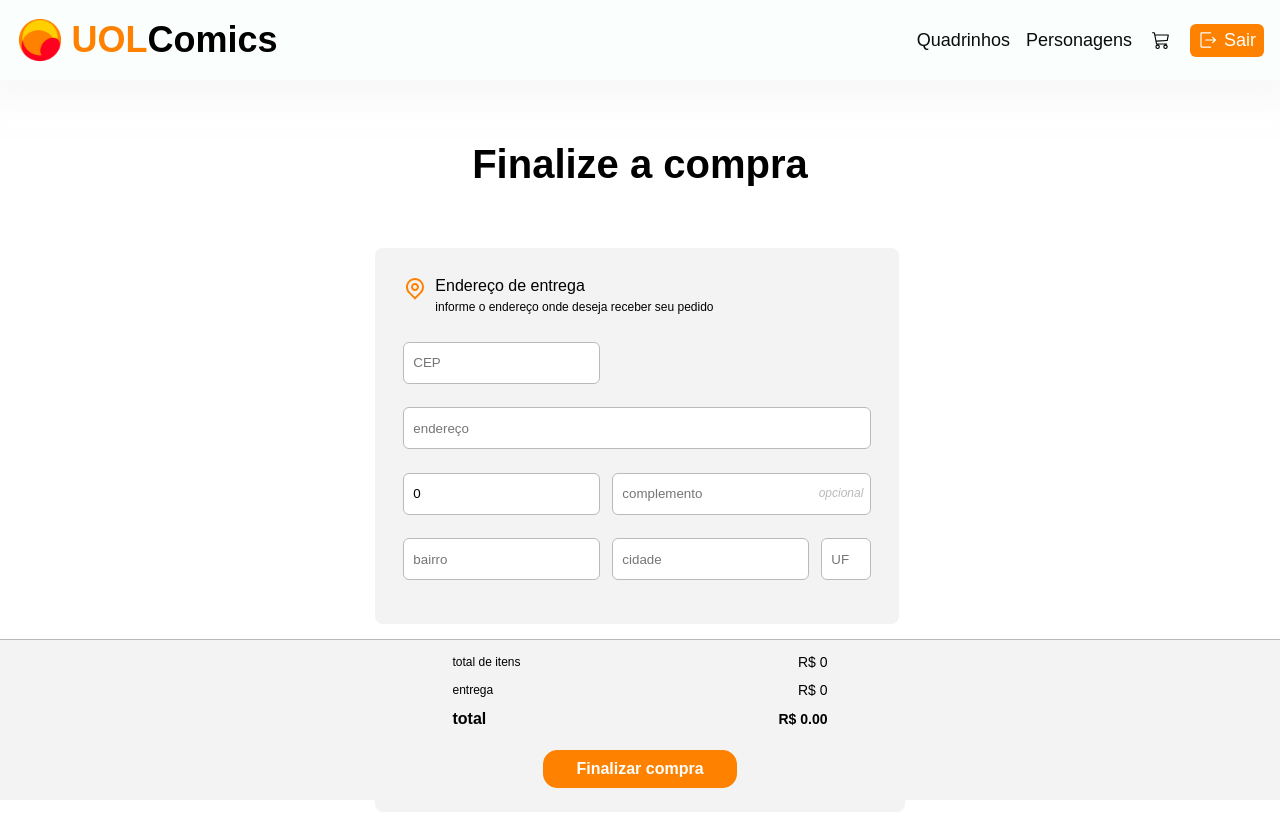
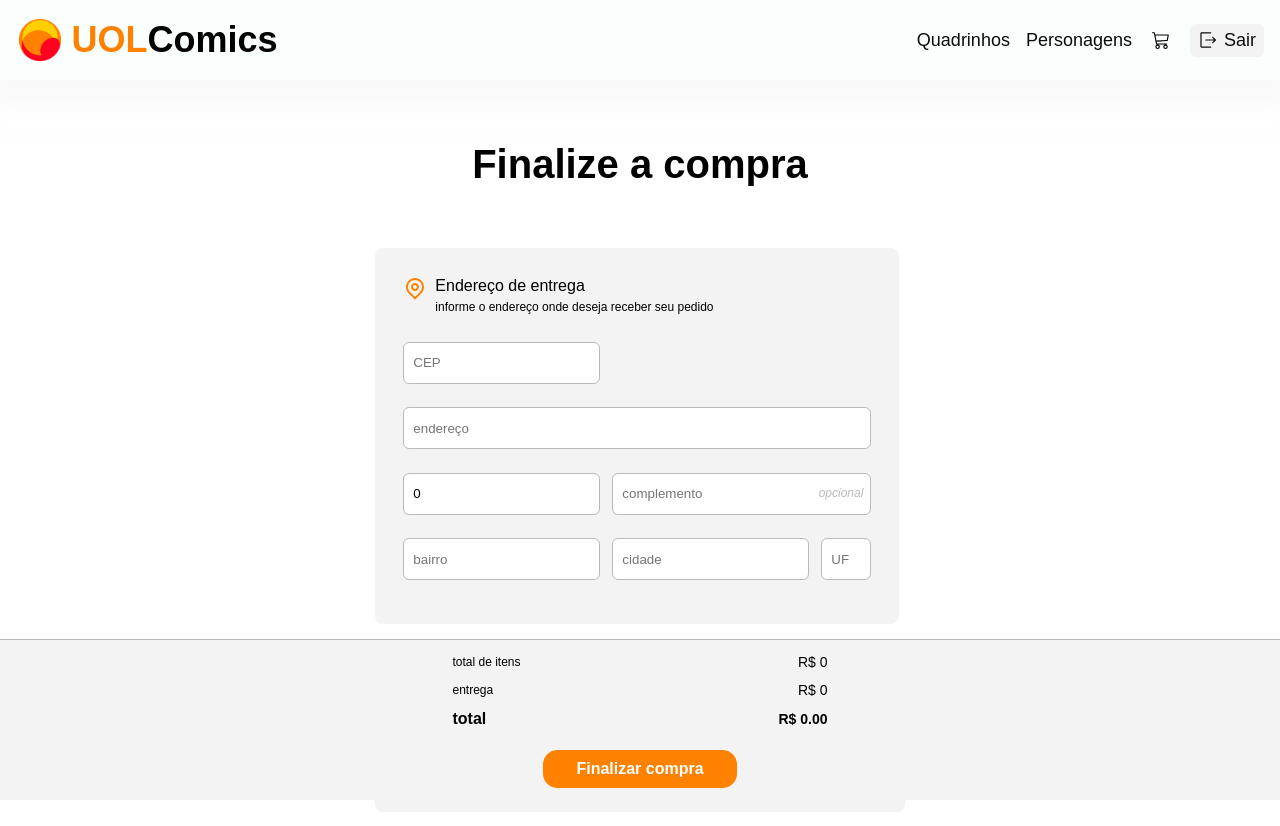
Before and after one commit to Danilosrr/desafio-02-aws-react, a React (Create React App) app: page /buyinfo in a window 1280 px wide. In both pictures the pointer is over the button "Sair". Shown: the top 826 px of the page. Built offline with nearby package versions, Linux system fonts and the light colour scheme; no server answers; a web font is replaced by a local one.

Commit message:
feat: adicao de hover no botao de sair

```diff
--- a/src/Components/Header/Header.css
+++ b/src/Components/Header/Header.css
@@ -97,6 +97,12 @@
       gap: 8px;
       border-radius: 6px;
       border: none;
+    }
+
+    button:hover{
+      background-color: #f3f3f3!important;
+      color: #0c0c0c;
+      cursor: pointer;
     }
 
     .link {
```
